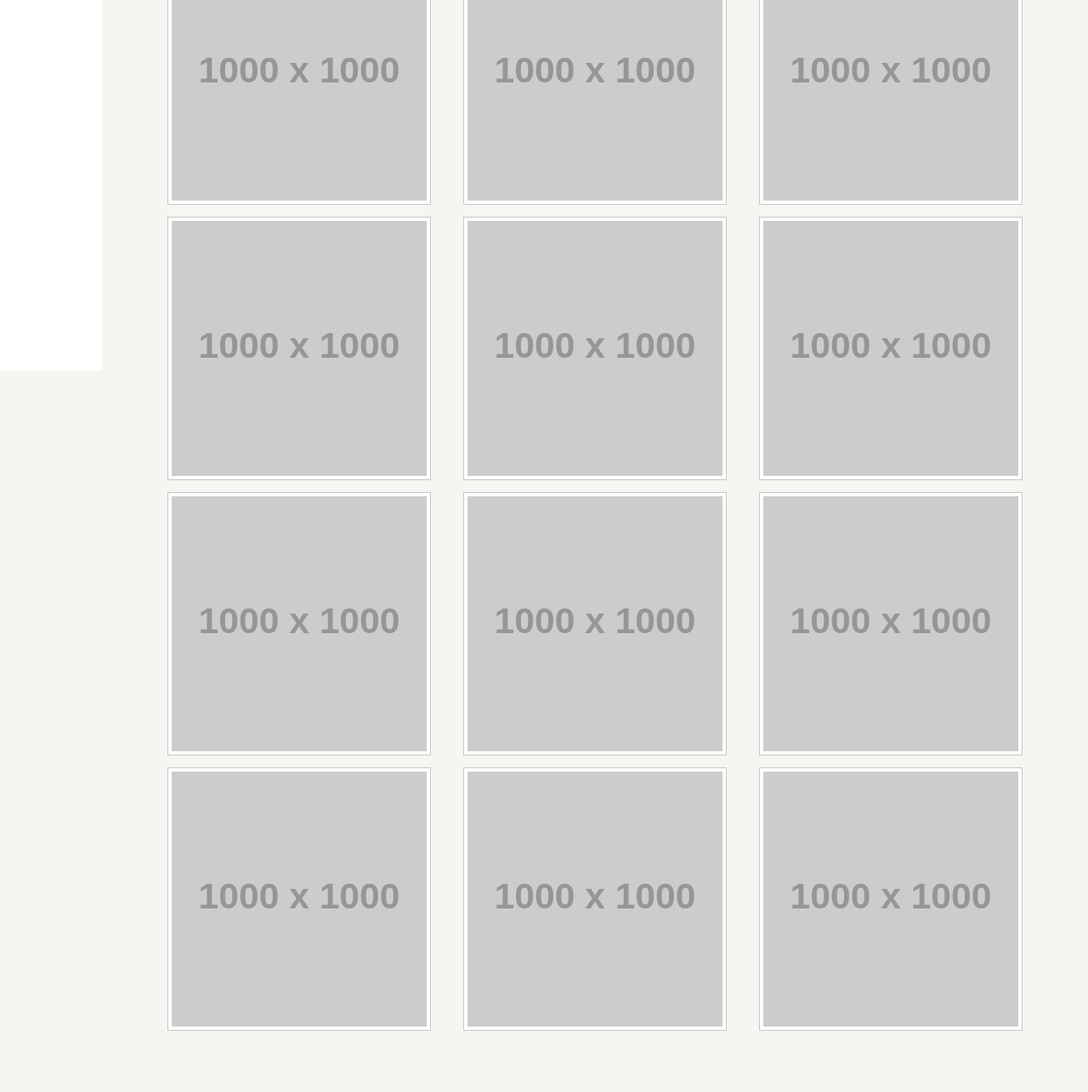
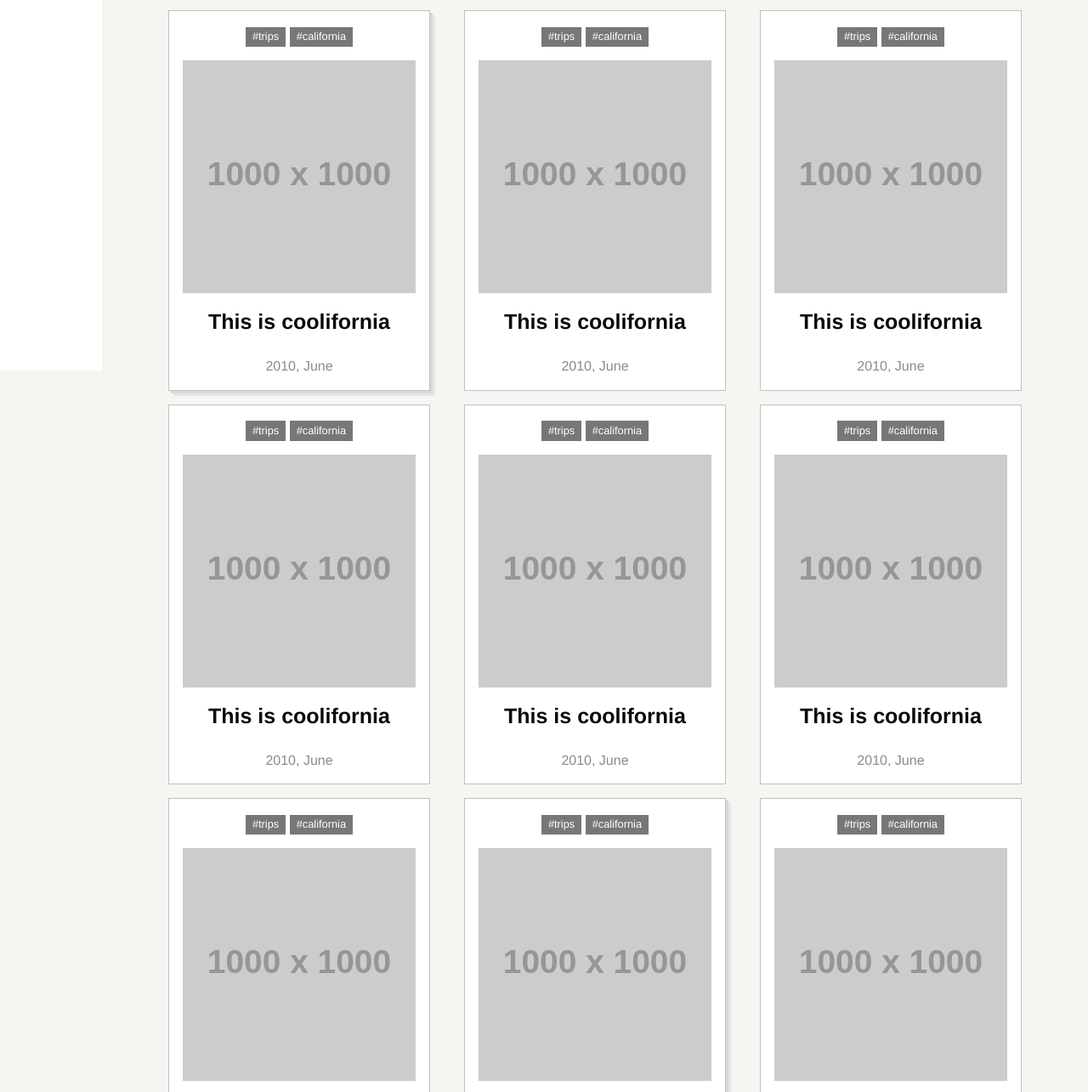
Before and after one commit to cyshini/dw19ht-static, a plain HTML site: page index.html in a window 1280 px wide. Shown: the part 364-1649 px from the top of the page at 85% size. Before the commit the page ends 1592 px from the top, so only its background shows below. Drawn offline with Linux system fonts and the light colour scheme; placeholder pictures from the web are drawn by us.

Commit message:
Completing category page elements

```diff
--- a/index.html
+++ b/index.html
@@ -18,50 +18,16 @@
         </ul>
       </nav>
 
-      <div class="content">
-        <div class="callout large primary text-center">
+      <section class="content">
+        <div class="expanded row">
+          <div class="hero">
             <h1>#trips</h1>
             <p><em>124 articles talking about trips</em></p>
           </div>
+        </div>
 
-        <div class="row small-up-1 medium-up-2 xlarge-up-3 xxlarge-up-4">
+        <div class="row column">
           <h3 class="text-center">Coucou, tu veux voir <a data-toggle="tags-dropdown">tous les articles</a></h3>
-          <div class="column">
-            <img src="http://placehold.it/1000x1000" class="thumbnail" alt="">
-          </div>
-          <div class="column">
-            <img src="http://placehold.it/1000x1000" class="thumbnail" alt="">
-          </div>
-          <div class="column">
-            <img src="http://placehold.it/1000x1000" class="thumbnail" alt="">
-          </div>
-          <div class="column">
-            <img src="http://placehold.it/1000x1000" class="thumbnail" alt="">
-          </div>
-          <div class="column">
-            <img src="http://placehold.it/1000x1000" class="thumbnail" alt="">
-          </div>
-          <div class="column">
-            <img src="http://placehold.it/1000x1000" class="thumbnail" alt="">
-          </div>
-          <div class="column">
-            <img src="http://placehold.it/1000x1000" class="thumbnail" alt="">
-          </div>
-          <div class="column">
-            <img src="http://placehold.it/1000x1000" class="thumbnail" alt="">
-          </div>
-          <div class="column">
-            <img src="http://placehold.it/1000x1000" class="thumbnail" alt="">
-          </div>
-          <div class="column">
-            <img src="http://placehold.it/1000x1000" class="thumbnail" alt="">
-          </div>
-          <div class="column">
-            <img src="http://placehold.it/1000x1000" class="thumbnail" alt="">
-          </div>
-          <div class="column">
-            <img src="http://placehold.it/1000x1000" class="thumbnail" alt="">
-          </div>
           <div class="dropdown-pane" id="tags-dropdown" data-dropdown>
             <div class="menu-centered">
               <ul class="vertical menu">
@@ -69,15 +35,157 @@
                 <li class="lead"><a href="#">#roadtrip</a></li>
                 <li class="lead"><a href="#">#weekends</a></li>
                 <li class="lead"><a href="#">#tournée</a></li>
-                <li class="lead"><a href="#">#mabite</a></li>
+                <li class="lead"><a href="#"><del>#mabite</del></a></li>
               </ul>
             </div>
           </div>
         </div>
 
+        <div class="row small-up-1 medium-up-2 xlarge-up-3 xxlarge-up-4">
+          <div class="column">
+            <div class="callout group text-center">
+              <p>
+                <a href="#" class="secondary label">#trips</a>
+                <a href="#" class="secondary label">#california</a>
+              </p>
+              <p><img src="http://placehold.it/1000x1000" alt=""></p>
+              <h4>This is coolifornia</h4>
+              <p class="subheader">2010, June</p>
+            </div>
+          </div>
+          <div class="column">
+            <div class="callout text-center">
+              <p>
+                <a href="#" class="secondary label">#trips</a>
+                <a href="#" class="secondary label">#california</a>
+              </p>
+              <p><img src="http://placehold.it/1000x1000" alt=""></p>
+              <h4>This is coolifornia</h4>
+              <p class="subheader">2010, June</p>
+            </div>
+          </div>
+          <div class="column">
+            <div class="callout text-center">
+              <p>
+                <a href="#" class="secondary label">#trips</a>
+                <a href="#" class="secondary label">#california</a>
+              </p>
+              <p><img src="http://placehold.it/1000x1000" alt=""></p>
+              <h4>This is coolifornia</h4>
+              <p class="subheader">2010, June</p>
+            </div>
+          </div>
+          <div class="column">
+            <div class="callout text-center">
+              <p>
+                <a href="#" class="secondary label">#trips</a>
+                <a href="#" class="secondary label">#california</a>
+              </p>
+              <p><img src="http://placehold.it/1000x1000" alt=""></p>
+              <h4>This is coolifornia</h4>
+              <p class="subheader">2010, June</p>
+            </div>
+          </div>
+          <div class="column">
+            <div class="callout text-center">
+              <p>
+                <a href="#" class="secondary label">#trips</a>
+                <a href="#" class="secondary label">#california</a>
+              </p>
+              <p><img src="http://placehold.it/1000x1000" alt=""></p>
+              <h4>This is coolifornia</h4>
+              <p class="subheader">2010, June</p>
+            </div>
+          </div>
+          <div class="column">
+            <div class="callout text-center">
+              <p>
+                <a href="#" class="secondary label">#trips</a>
+                <a href="#" class="secondary label">#california</a>
+              </p>
+              <p><img src="http://placehold.it/1000x1000" alt=""></p>
+              <h4>This is coolifornia</h4>
+              <p class="subheader">2010, June</p>
+            </div>
+          </div>
+          <div class="column">
+            <div class="callout text-center">
+              <p>
+                <a href="#" class="secondary label">#trips</a>
+                <a href="#" class="secondary label">#california</a>
+              </p>
+              <p><img src="http://placehold.it/1000x1000" alt=""></p>
+              <h4>This is coolifornia</h4>
+              <p class="subheader">2010, June</p>
+            </div>
+          </div>
+          <div class="column">
+            <div class="callout group text-center">
+              <p>
+                <a href="#" class="secondary label">#trips</a>
+                <a href="#" class="secondary label">#california</a>
+              </p>
+              <p><img src="http://placehold.it/1000x1000" alt=""></p>
+              <h4>This is coolifornia</h4>
+              <p class="subheader">2010, June</p>
+            </div>
+          </div>
+          <div class="column">
+            <div class="callout text-center">
+              <p>
+                <a href="#" class="secondary label">#trips</a>
+                <a href="#" class="secondary label">#california</a>
+              </p>
+              <p><img src="http://placehold.it/1000x1000" alt=""></p>
+              <h4>This is coolifornia</h4>
+              <p class="subheader">2010, June</p>
+            </div>
+          </div>
+          <div class="column">
+            <div class="callout text-center">
+              <p>
+                <a href="#" class="secondary label">#trips</a>
+                <a href="#" class="secondary label">#california</a>
+              </p>
+              <p><img src="http://placehold.it/1000x1000" alt=""></p>
+              <h4>This is coolifornia</h4>
+              <p class="subheader">2010, June</p>
+            </div>
+          </div>
+          <div class="column">
+            <div class="callout group text-center">
+              <p>
+                <a href="#" class="secondary label">#trips</a>
+                <a href="#" class="secondary label">#california</a>
+              </p>
+              <p><img src="http://placehold.it/1000x1000" alt=""></p>
+              <h4>This is coolifornia</h4>
+              <p class="subheader">2010, June</p>
+            </div>
+          </div>
+          <div class="column">
+            <div class="callout text-center">
+              <p>
+                <a href="#" class="secondary label">#trips</a>
+                <a href="#" class="secondary label">#california</a>
+              </p>
+              <p><img src="http://placehold.it/1000x1000" alt=""></p>
+              <h4>This is coolifornia</h4>
+              <p class="subheader">2010, June</p>
+            </div>
+          </div>
         </div>
 
+        <div class="row column">
+          <a class="button hollow expanded large">Charger + d'articles...</a>
+        </div>
+
+      </section>
+
       <div class="full reveal text-center" id="modal-infos" data-reveal data-animation-in="slide-in-down" data-animation-out="fade-out">
+        <div class="row">
+          <div class="small-12 medium-8 large-6 small-centered columns">
+            <p><a href="#"><img src="assets/img/crab.svg" width="42" height="20" class="logo" alt="Dw19ht"></a></p>
             <h2>About.</h2>
             <p class="lead">Oh well, heil Hitler, bitch! And let me tell you something else. So what're you saying? Like, I shot someone with, like, a gun? We flipped a coin, okay? You and me. You and me! Coin flip is sacred! Your job is waiting for you in that basement, as per the coin! </p>
             <div class="menu-centered">
@@ -87,12 +195,15 @@
                 <li><a href="#">Tumblr.</a></li>
               </ul>
             </div>
+          </div>
+        </div>
         <button class="close-button" data-close aria-label="Close reveal" type="button">
           <span aria-hidden="true">&times;</span>
         </button>
       </div>
 
       <div class="full reveal text-center" id="modal-menu" data-reveal data-animation-in="slide-in-down" data-animation-out="fade-out">
+        <p><a href="#"><img src="assets/img/crab.svg" width="42" height="20" class="logo" alt="Dw19ht"></a></p>
         <ul class="vertical menu">
           <li class="lead"><a href="#">Roadtrips.</a></li>
           <li class="lead"><a href="#">City guides.</a></li>
```
Also changed, not shown: assets/css/app.css. Lines whose indentation alone changed are shown as unchanged.
